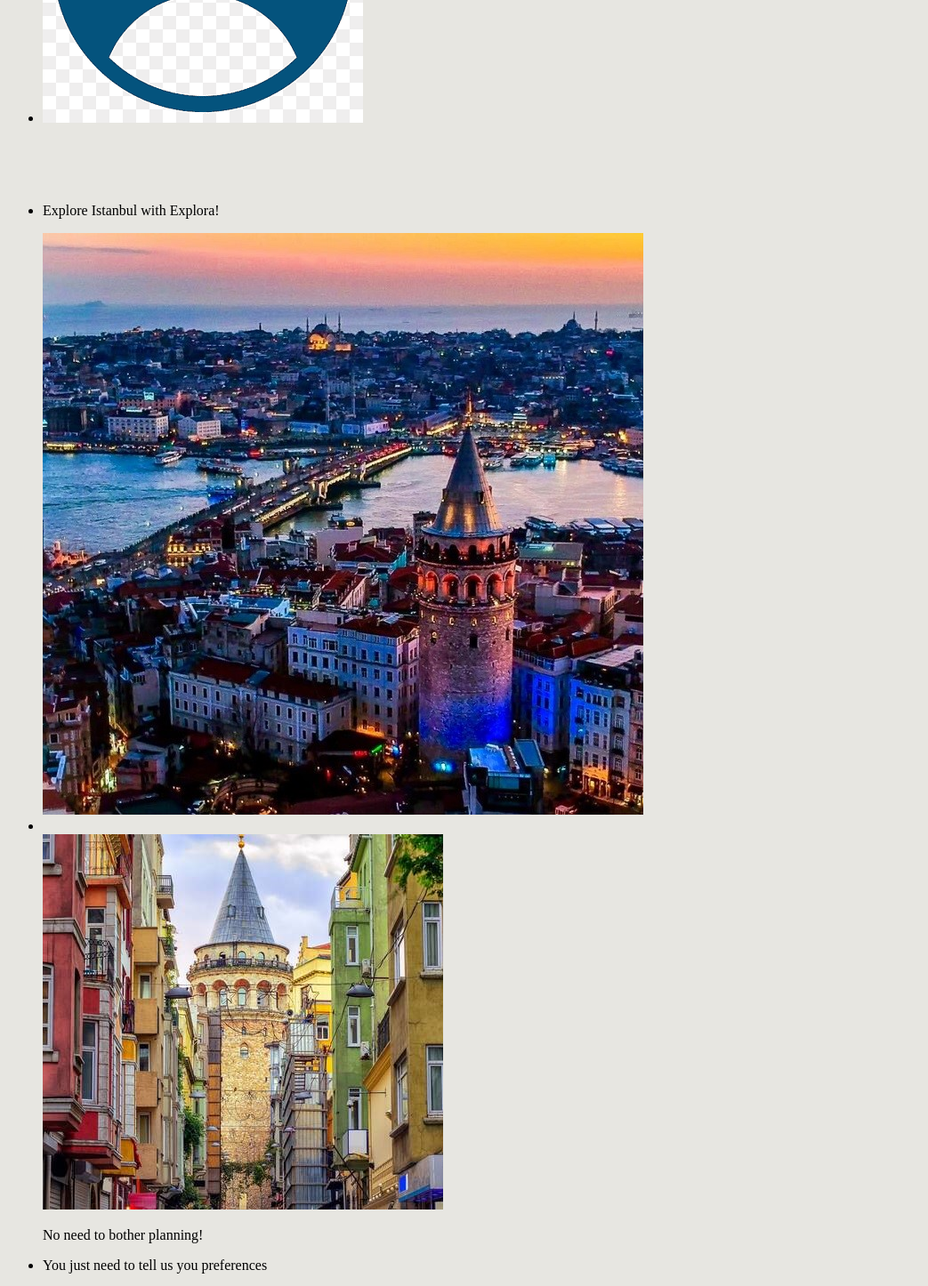
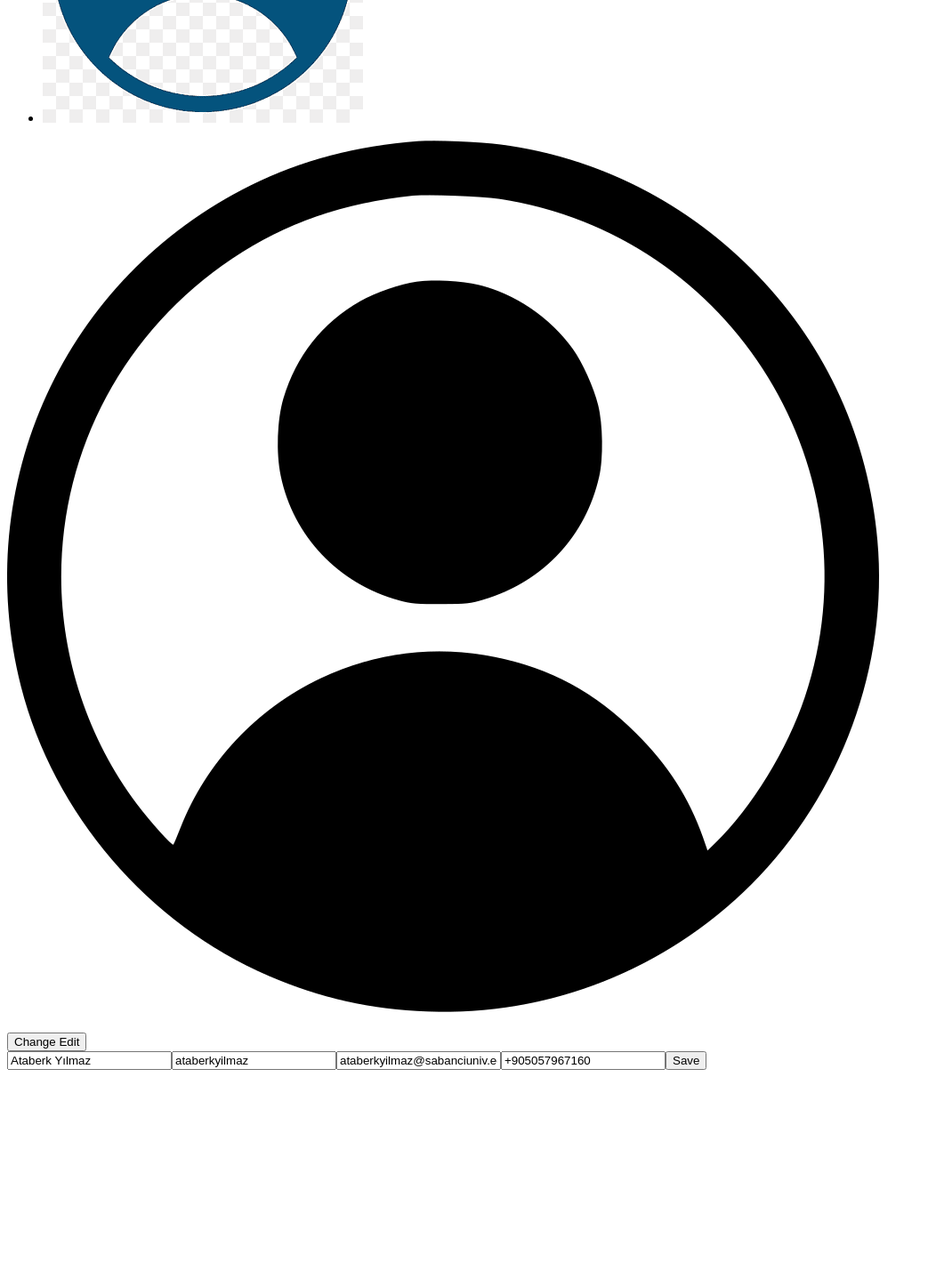
Before and after one commit to BogachanA/Explora308, a React (Create React App) app in the folder client/: page / in a window 1280 px wide. Shown: the part 360-1806 px from the top of the page at 89% size, without its empty margins (0-1043 px from the left). After the commit the page ends 1571 px from the top, so only its background shows below. Built offline with nearby package versions, Linux system fonts and the light colour scheme; the HTML template or start-up script is replaced by a standard one.

Commit message:
profile page & data update

```diff
--- a/client/public/style.css
+++ b/client/public/style.css
@@ -2,7 +2,7 @@
   box-sizing: border-box;
   margin: 0;
   padding: 0;
-  font-weight: 300;
+  /*font-weight: 300;*/
 }
 
 body {
@@ -171,6 +171,28 @@ font-family: 'Source Code Pro', monospace;
   height: 30%;
   float: left;
 }
+.profile-page {
+  display: block;
+  margin-left: auto;
+  margin-right: auto;
+}
+
+.profile-text {
+  margin-top: 15px;
+  margin-left: auto;
+  margin-right: auto;
+  text-align: center;
+  font-weight:bold;
+  font-size: 64;
+}
+
+.profile-photo {
+  width: 98px;
+  display: block;
+  margin-left: auto;
+  margin-right: auto;
+  padding-top: 50px;
+}
 
 footer {
   margin:10px;
@@ -274,8 +296,8 @@ input:-webkit-autofill, input:-webkit-autofill:focus, input:-webkit-autofill:hov
 }
 
 input {
-  border: 1px solid rgba(252, 252, 252, 0.8);
-  background-color: rgba(252, 252, 252, 0.5);
+  border: 1px solid rgba(0, 0, 0, 0.8);
+  background-color: rgba(252, 252, 252, 0.75);
   width: 250px;
   border-radius: 3px;
   font-family: "Source Sans Pro", sans-serif;
@@ -284,7 +306,7 @@ input {
   display: block;
   text-align: center;
   font-size: 18px;
-  color: white;
+  color: rgb(0, 0, 0);
   font-weight: 300;
 }
 
--- a/client/src/components/App.jsx
+++ b/client/src/components/App.jsx
@@ -6,6 +6,7 @@ function App() {
     email: "",
     password: "",
     password2: "",
+    profilePicture: "",
   });
 
   function handleChange(event) {
@@ -17,6 +18,10 @@ function App() {
         [name]: value
       };
     });
+  }
+
+  function getName() {
+    return contact.name;
   }
 
   return (
@@ -48,6 +53,7 @@ function App() {
               <button type="submit" className ="button">Login</button>
             </form>
           </div>
+          <br></br>
           <div className="register">
             <h2> <b> Not a user? </b> </h2>
             <br></br>
--- a/client/src/components/Forms.jsx
+++ b/client/src/components/Forms.jsx
@@ -37,7 +37,7 @@ function Forms() {
                         <a className="navbarA" href="#about">About</a>
                     </li>
                     <li className="navbarlogo">
-                        <a href="#profile"><img className="profileLogo" alt="logo" src="./logo.png"/></a>
+                        <a href="/Profile"><img className="profileLogo" alt="logo" src="./logo.png"/></a>
                     </li>
                 </ul>
             </div>
--- /dev/null
+++ b/client/src/components/Profile.jsx
@@ -0,0 +1,123 @@
+import React, { useState } from "react";
+
+function Profile() {
+
+    const [isEdit, setEdit] = useState(false);
+
+    const [editContact, setContact] = useState({
+        name: "Ataberk Yılmaz",
+        username: "ataberkyilmaz",
+        email: "ataberkyilmaz@sabanciuniv.edu",
+        phoneNumber: "+905057967160",
+      });
+
+      function handleChange(event) {
+        const { name, value } = event.target;
+
+        setContact((prevValue) => {
+          return {
+            ...prevValue,
+            [name]: value
+          };
+        });
+      }
+
+    function changeEdit() {
+        console.log(isEdit);
+        if (isEdit === true) {
+            isEdit = false;
+        }
+        else {
+            isEdit = true;
+        }
+        return isEdit;
+    }
+
+    return (
+        <section>
+            <div className="row Navbar">
+                <ul>
+                    <li className="navbar">
+                        <a className="navbarA exp" href="#Forms">Explora</a>
+                    </li>
+                    <li className="navbar dropdown">
+                        <p className="navbarA">News</p>
+                        <div className="dropdown-content">
+                            <a className="navbarA" href="#news">Hi</a>
+                        </div>
+                    </li>
+                    <li className="navbar">
+                        <a className="navbarA" href="#contact">Contact</a>
+                    </li>
+                    <li className="navbar">
+                        <a className="navbarA" href="#about">About</a>
+                    </li>
+                    <li className="navbarlogo">
+                        <a href="#profile"><img className="profileLogo" alt="logo" src="./logo.png"/></a>
+                    </li>
+                </ul>
+            </div>
+            <section>
+
+                <div className = "body profile-page">
+                    <div className = "profile-photo">
+                        <img className = "profile-photo" alt = "img1" src = "./profile-temp.png"></img>
+                    </div>
+                    <div className = "profile-text">
+                        <h1> { Profile.isEdit } </h1>
+                    </div>
+                    <button className = "profile-text" onClick={() => setEdit(!isEdit)}> Change Edit </button>
+                    {isEdit ?
+                        <div className = "profile-text" >
+                        <p> {editContact.name} </p>
+                        <br></br>
+                        <p> {editContact.username} </p>
+                        <br></br>
+                        <p> {editContact.email}</p>
+                        <br></br>
+                        <p> {editContact.phoneNumber} </p>
+                        </div>
+
+                        :
+                        <div>
+                            <form /*action="/api/users/login" method="POST"*/>
+                                <input
+                                    onChange={handleChange}
+                                    name="name"
+                                    value={editContact.name}
+                                    placeholder="Name - Surname"
+                                    required
+                                />
+                                <input
+                                    onChange={handleChange}
+                                    name="username"
+                                    value={editContact.username}
+                                    placeholder="Username"
+                                    required
+                                />
+                                <input
+                                    onChange={handleChange}
+                                    name="email"
+                                    value={editContact.email}
+                                    placeholder="Email"
+                                    required
+                                />
+                                <input
+                                    onChange={handleChange}
+                                    name="phoneNumber"
+                                    value={editContact.phoneNumber}
+                                    placeholder="Phone Number"
+                                />
+                            <button type="submit" className ="button"> Save </button>
+                            </form>
+                        </div>
+                        }
+
+
+                </div>
+            </section>
+        </section>
+    );
+}
+
+export default Profile;
--- a/client/src/index.js
+++ b/client/src/index.js
@@ -2,5 +2,7 @@ import React from "react";
 import ReactDOM from "react-dom";
 import App from "./components/App";
 import Landing from "./components/Landing";
+import Profile from "./components/Profile";
+import Forms from "./components/Forms";
 
-ReactDOM.render(<Landing />, document.getElementById("root"));
+ReactDOM.render(<Profile />, document.getElementById("root"));
```
Also changed, not shown: client/public/profile-temp.png (added), client/public/settings.png (added).
